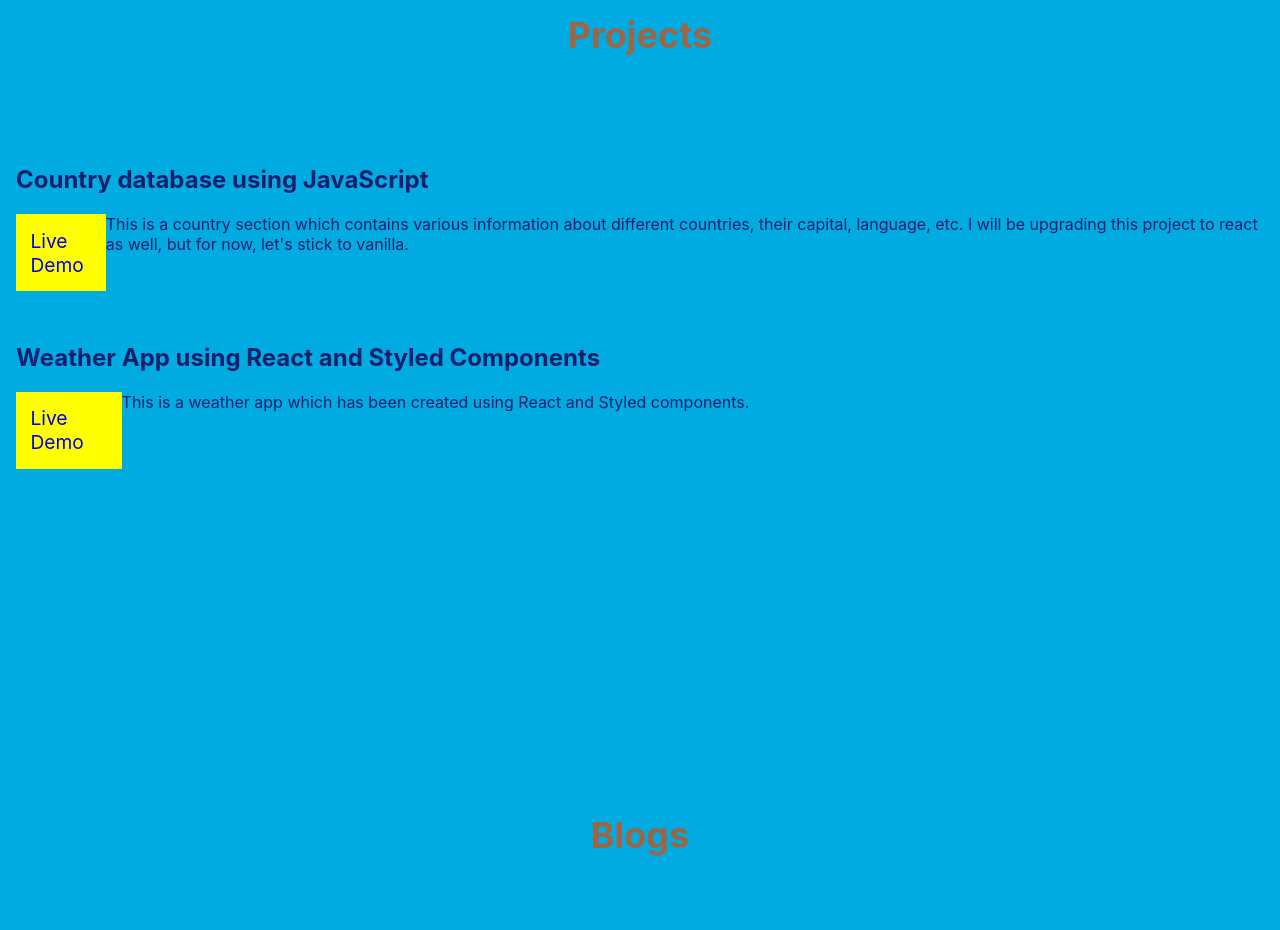
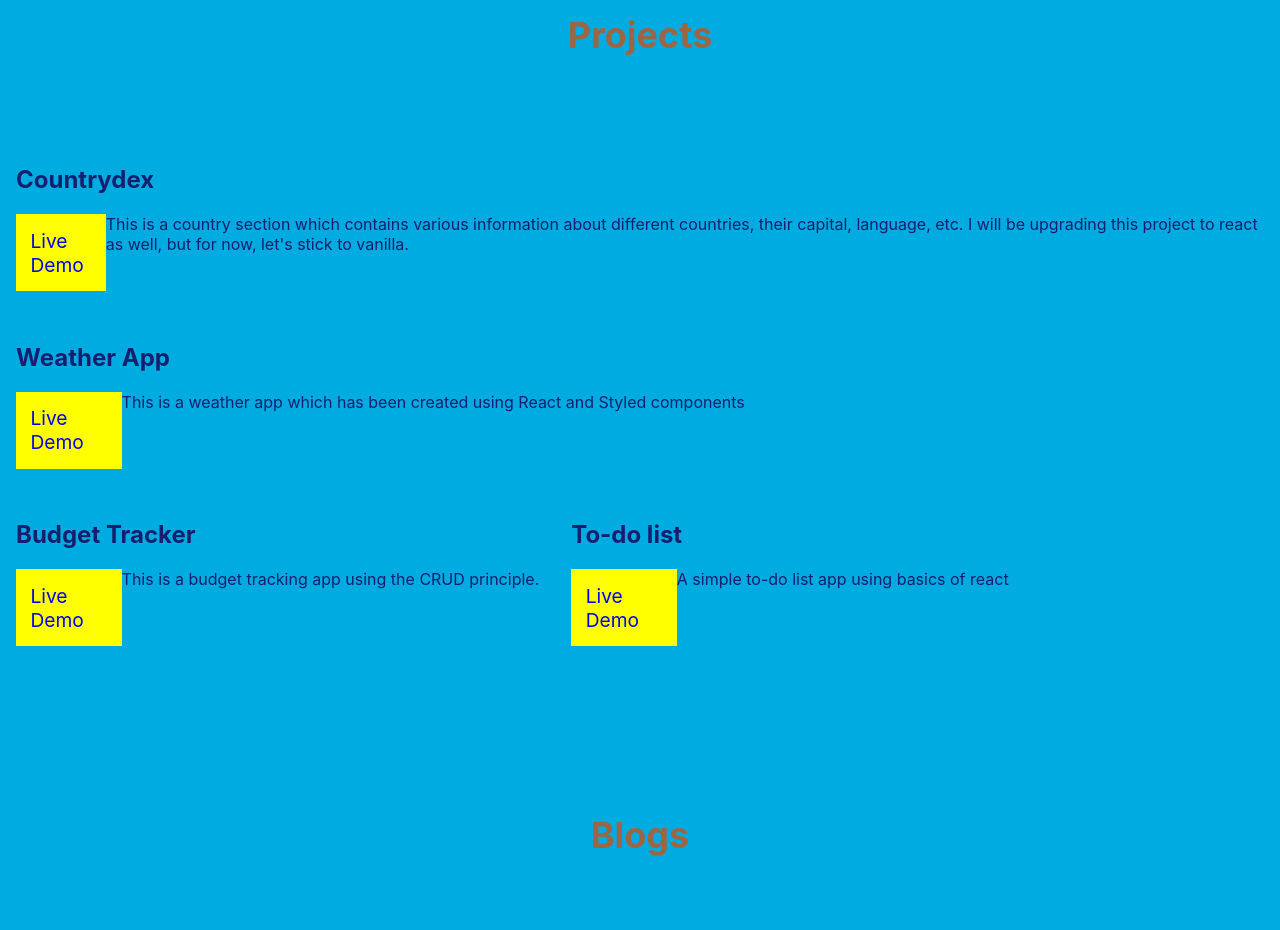
Before and after one commit to RealShivesh/portfolio, a React (Create React App) app: page / in a window 1280 px wide. Shown: the part 2000-2930 px from the top of the page. Built offline with nearby package versions, Linux system fonts and the light colour scheme.

Commit message:
creates a mapping function for projects

```diff
--- a/src/components/Projects.jsx
+++ b/src/components/Projects.jsx
@@ -1,5 +1,6 @@
 import { DemoLink, Heading, Page, Project } from '../styles/Main.styles'
 import { Description, Projects as List } from '../styles/Projects.styles'
+import { ProjectList } from '../data/ProjectList'
 
 export const Projects = () => {
   return (
@@ -7,40 +8,17 @@ export const Projects = () => {
       <Page>
         <Heading>Projects</Heading>
         <List>
-          <Project>
-            <h2>Country database using JavaScript</h2>
-            <div>
-              <DemoLink
-                href="http://realshivesh.github.io/countries"
-                target="_blank"
-                rel="noreferrer"
-              >
-                Live Demo
-              </DemoLink>
-              <Description>
-                This is a country section which contains various information
-                about different countries, their capital, language, etc. I will
-                be upgrading this project to react as well, but for now, let's
-                stick to vanilla.
-              </Description>
-            </div>
-          </Project>
-          <Project>
-            <h2>Weather App using React and Styled Components</h2>
-            <div>
-              <DemoLink
-                href="http://realshivesh.github.io/weather-pwa"
-                target="_blank"
-                rel="noreferrer"
-              >
-                Live Demo
-              </DemoLink>
-              <Description>
-                This is a weather app which has been created using React and
-                Styled components.
-              </Description>
-            </div>
-          </Project>
+          {ProjectList.map((project) => (
+            <Project key={project.id}>
+              <h2>{project.name}</h2>
+              <div>
+                <DemoLink href={project.link} target="_blank" rel="noreferrer">
+                  Live Demo
+                </DemoLink>
+                <Description>{project.description}</Description>
+              </div>
+            </Project>
+          ))}
         </List>
       </Page>
     </>
--- /dev/null
+++ b/src/data/ProjectList.js
@@ -0,0 +1,28 @@
+export const ProjectList = [
+  {
+    id: 0,
+    name: 'Countrydex',
+    link: 'http://realshivesh.github.io/countries',
+    description:
+      "This is a country section which contains various information about different countries, their capital, language, etc. I will be upgrading this project to react as well, but for now, let's stick to vanilla.",
+  },
+  {
+    id: 1,
+    name: 'Weather App',
+    link: 'http://realshivesh.github.io/countries',
+    description:
+      'This is a weather app which has been created using React and Styled components',
+  },
+  {
+    id: 2,
+    name: 'Budget Tracker',
+    link: 'http://realshivesh.github.io/countries',
+    description: 'This is a budget tracking app using the CRUD principle.',
+  },
+  {
+    id: 3,
+    name: 'To-do list',
+    link: 'http://realshivesh.github.io/countries',
+    description: 'A simple to-do list app using basics of react',
+  },
+]
```
